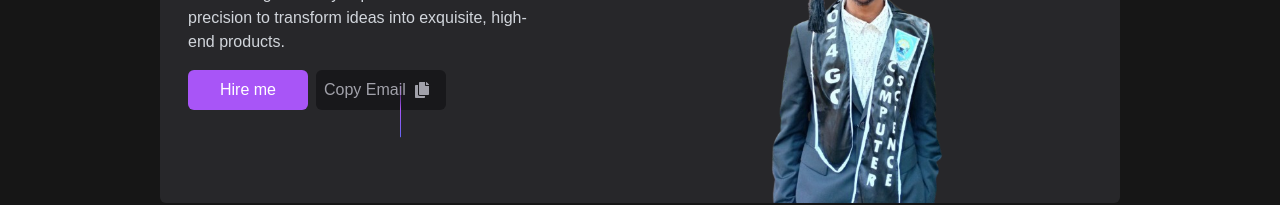
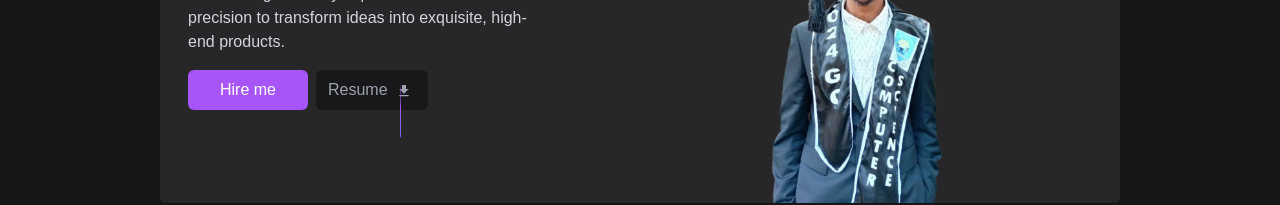
Before and after one commit to kennataddese6/portfolio, a Next.js app: page / in a window 1280 px wide. Shown: the part 384-589 px from the top of the page. Built offline with nearby package versions, Linux system fonts and the light colour scheme.

Commit message:
enhance download resume button

```diff
--- a/app/page.tsx
+++ b/app/page.tsx
@@ -1,8 +1,9 @@
 import Navbar from "./ui/navbar";
 import Image from "next/image";
 import me from "@/app/heroImage.png";
-import { FaCopy } from "react-icons/fa";
+import { FaCopy, FaDownload } from "react-icons/fa";
 import { BackgroundBeamsWithCollision } from "./ui/background-beams";
+import { MdDownload } from "react-icons/md";
 export default function Home() {
   return (
     <>
@@ -23,8 +24,8 @@ export default function Home() {
                 <button className="bg-purple-500 py-2 px-8 rounded-md text-white">
                   Hire me
                 </button>
-                <button className="bg-zinc-900 mx-2 py-2 px-2 rounded-md text-zinc-400 inline-flex items-center">
-                  Copy Email <FaCopy className="mx-2" />
+                <button className="bg-zinc-900 mx-2 py-2 px-3 rounded-md text-gray-400">
+                  Resume <MdDownload className="mx-1 inline" />
                 </button>
               </div>
             </div>
```
